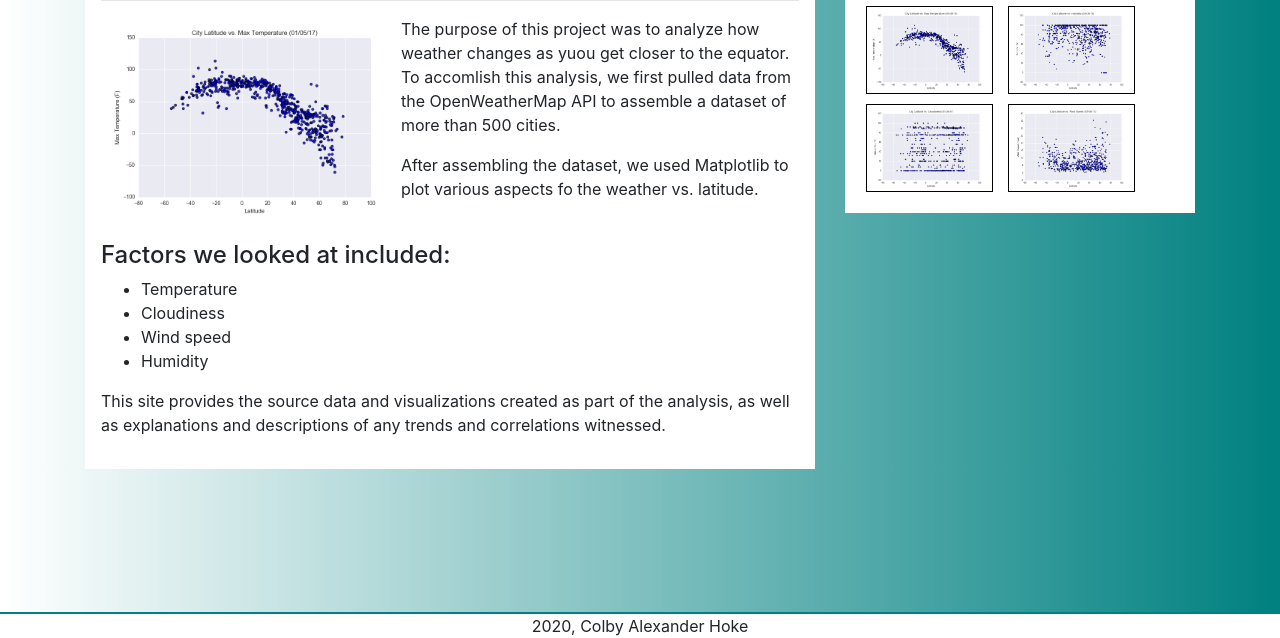
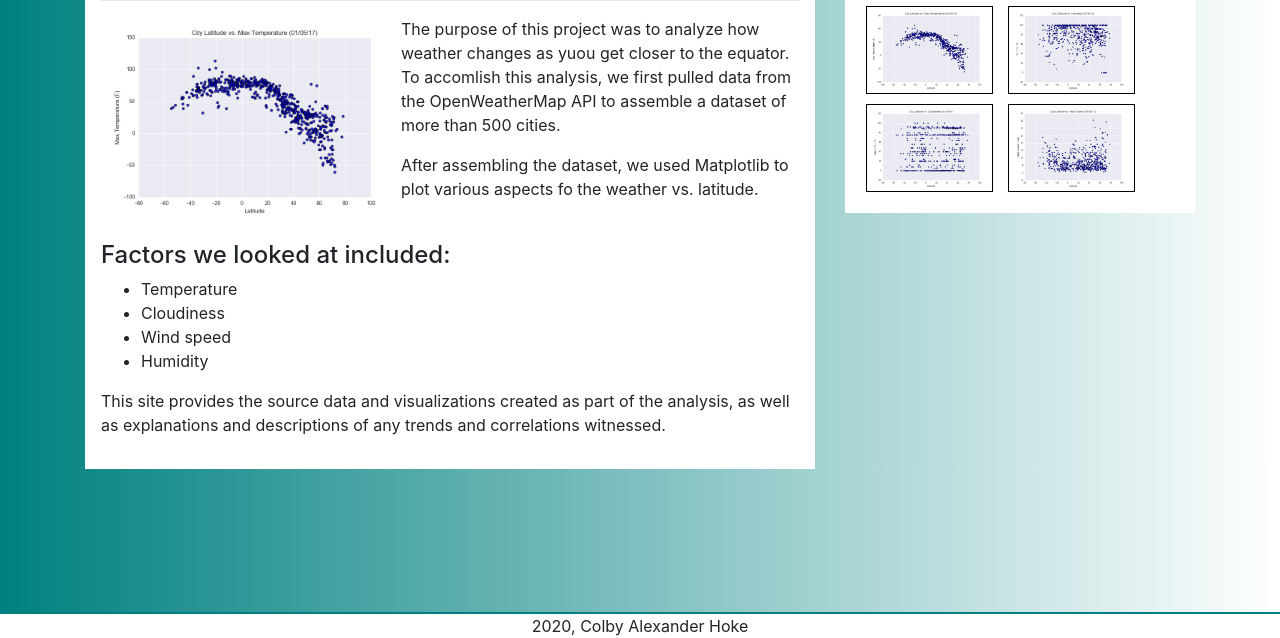
Before and after one commit to colbyhoke/web-design-challenge, a plain HTML site: page index.html in a window 1280 px wide. Shown: the part 162-800 px from the top of the page. Drawn offline with nearby package versions, Linux system fonts and the light colour scheme.

Commit message:
updating

```diff
--- a/resources/style.css
+++ b/resources/style.css
@@ -5,7 +5,7 @@
 
 /* Body styling */
 body {
-    background-image: linear-gradient(to right, white, teal);
+    background-image: linear-gradient(to right, teal, white);
     background-color: ;
 }
 
```
